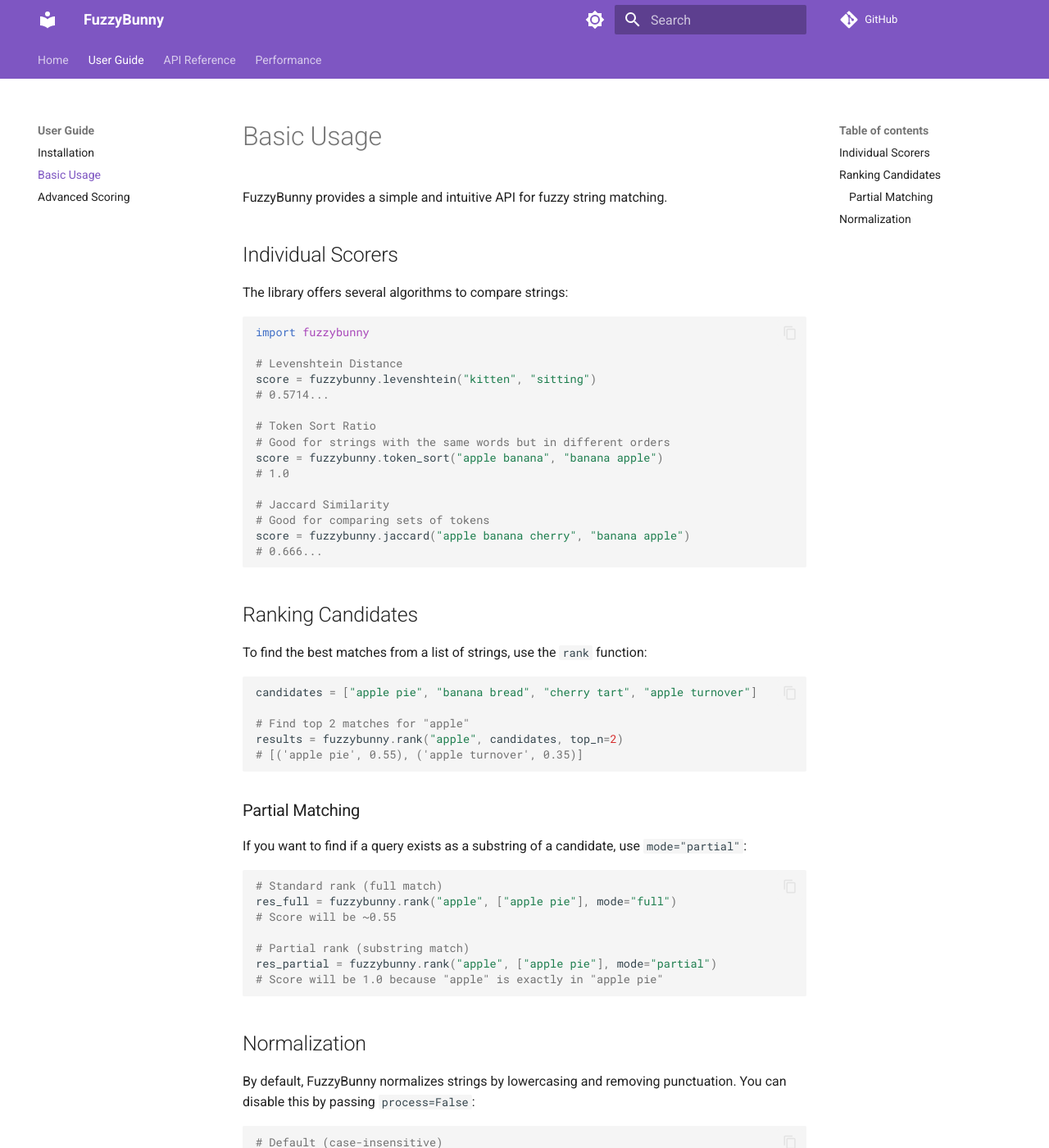
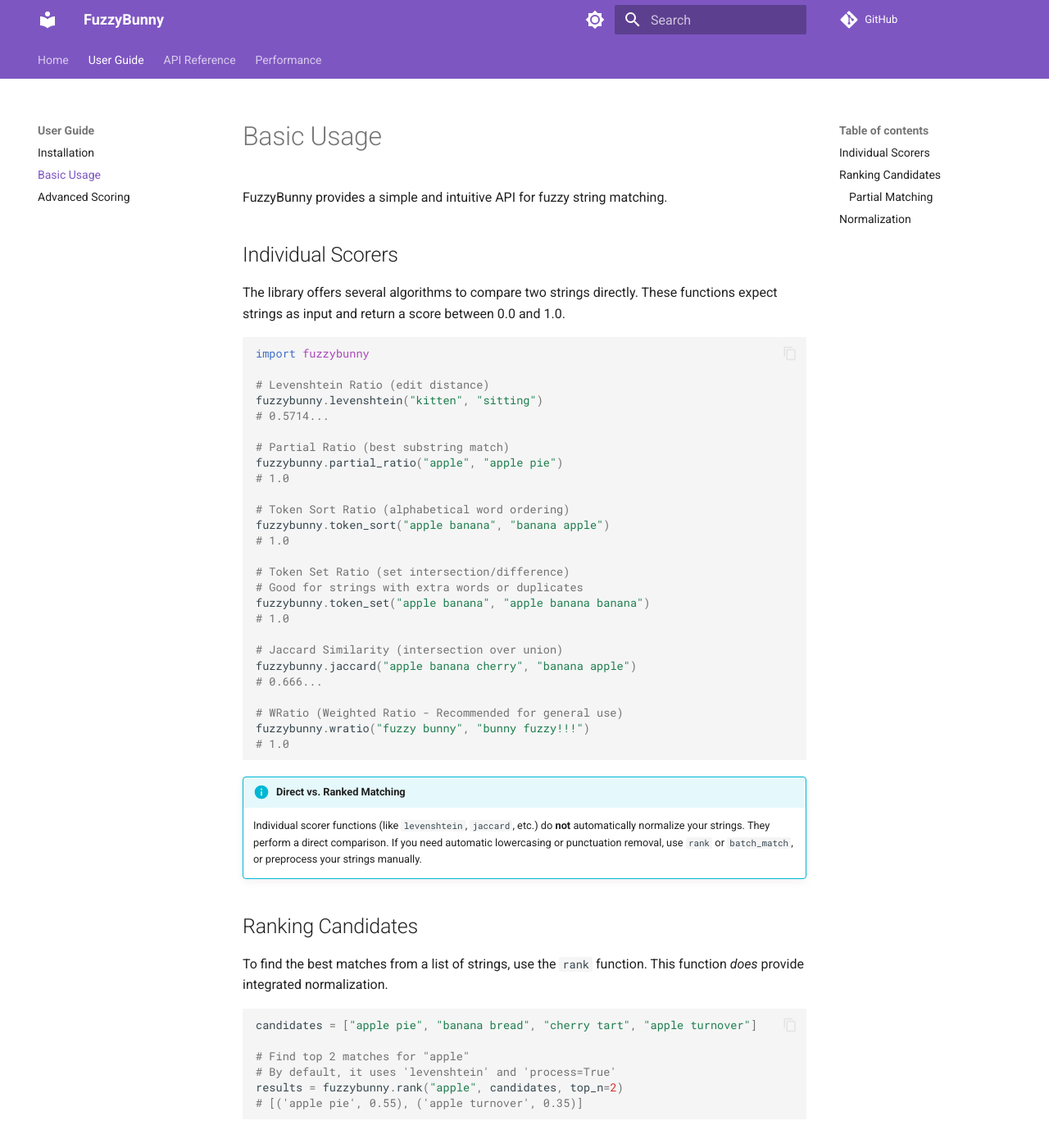
Before and after one commit to cachevector/fuzzybunny, an MkDocs documentation site: the page built from docs/guide/basic_usage.md, in a window 1280 px wide and 1400 px high. Shown: the whole window at 82% size. Built offline with MkDocs 1.6.1 and Material for MkDocs 9.7.7, drawn with Linux system fonts in a browser that asks for light colours; comment, search, counter and statistics services are not loaded; some of the changed text lies outside the part shown.

````diff
--- a/docs/guide/basic_usage.md
+++ b/docs/guide/basic_usage.md
@@ -4,60 +4,77 @@ FuzzyBunny provides a simple and intuitive API for fuzzy string matching.
 
 ## Individual Scorers
 
-The library offers several algorithms to compare strings:
+The library offers several algorithms to compare two strings directly. These functions expect strings as input and return a score between 0.0 and 1.0.
 
 ```python
 import fuzzybunny
 
-# Levenshtein Distance
-score = fuzzybunny.levenshtein("kitten", "sitting")
+# Levenshtein Ratio (edit distance)
+fuzzybunny.levenshtein("kitten", "sitting")
 # 0.5714...
 
-# Token Sort Ratio
-# Good for strings with the same words but in different orders
-score = fuzzybunny.token_sort("apple banana", "banana apple")
+# Partial Ratio (best substring match)
+fuzzybunny.partial_ratio("apple", "apple pie")
 # 1.0
 
-# Jaccard Similarity
-# Good for comparing sets of tokens
-score = fuzzybunny.jaccard("apple banana cherry", "banana apple")
+# Token Sort Ratio (alphabetical word ordering)
+fuzzybunny.token_sort("apple banana", "banana apple")
+# 1.0
+
+# Token Set Ratio (set intersection/difference)
+# Good for strings with extra words or duplicates
+fuzzybunny.token_set("apple banana", "apple banana banana")
+# 1.0
+
+# Jaccard Similarity (intersection over union)
+fuzzybunny.jaccard("apple banana cherry", "banana apple")
 # 0.666...
+
+# WRatio (Weighted Ratio - Recommended for general use)
+fuzzybunny.wratio("fuzzy bunny", "bunny fuzzy!!!")
+# 1.0
 ```
+
+!!! info "Direct vs. Ranked Matching"
+    Individual scorer functions (like `levenshtein`, `jaccard`, etc.) do **not** automatically normalize your strings. They perform a direct comparison. If you need automatic lowercasing or punctuation removal, use `rank` or `batch_match`, or preprocess your strings manually.
 
 ## Ranking Candidates
 
-To find the best matches from a list of strings, use the `rank` function:
+To find the best matches from a list of strings, use the `rank` function. This function *does* provide integrated normalization.
 
 ```python
 candidates = ["apple pie", "banana bread", "cherry tart", "apple turnover"]
 
 # Find top 2 matches for "apple"
+# By default, it uses 'levenshtein' and 'process=True'
 results = fuzzybunny.rank("apple", candidates, top_n=2)
 # [('apple pie', 0.55), ('apple turnover', 0.35)]
 ```
 
 ### Partial Matching
 
-If you want to find if a query exists as a substring of a candidate, use `mode="partial"`:
+If you want to find if a query exists as a substring of a candidate, use `mode="partial"`. In `rank`, this uses the `partial_ratio` logic.
 
 ```python
 # Standard rank (full match)
 res_full = fuzzybunny.rank("apple", ["apple pie"], mode="full")
-# Score will be ~0.55
+# Score: 0.555...
 
 # Partial rank (substring match)
 res_partial = fuzzybunny.rank("apple", ["apple pie"], mode="partial")
-# Score will be 1.0 because "apple" is exactly in "apple pie"
+# Score: 1.0
 ```
 
 ## Normalization
 
-By default, FuzzyBunny normalizes strings by lowercasing and removing punctuation. You can disable this by passing `process=False`:
+By default, `rank` and `batch_match` normalize strings by lowercasing and removing punctuation. You can disable this by passing `process=False`:
 
 ```python
-# Default (case-insensitive)
-fuzzybunny.levenshtein("APPLE", "apple", process=True) # 1.0
+# Default (case-insensitive & punctuation-agnostic)
+fuzzybunny.rank("APPLE!", ["apple"], process=True)
+# [('apple', 1.0)]
 
-# Case-sensitive
-fuzzybunny.levenshtein("APPLE", "apple", process=False) # < 1.0
+# Case-sensitive and strict
+fuzzybunny.rank("APPLE!", ["apple"], process=False)
+# [('apple', 0.0)]
 ```
````
Also changed, not shown: README.md (+20 -9 lines), docs/guide/advanced.md (+32 -6 lines), docs/index.md (+4 -3 lines).
